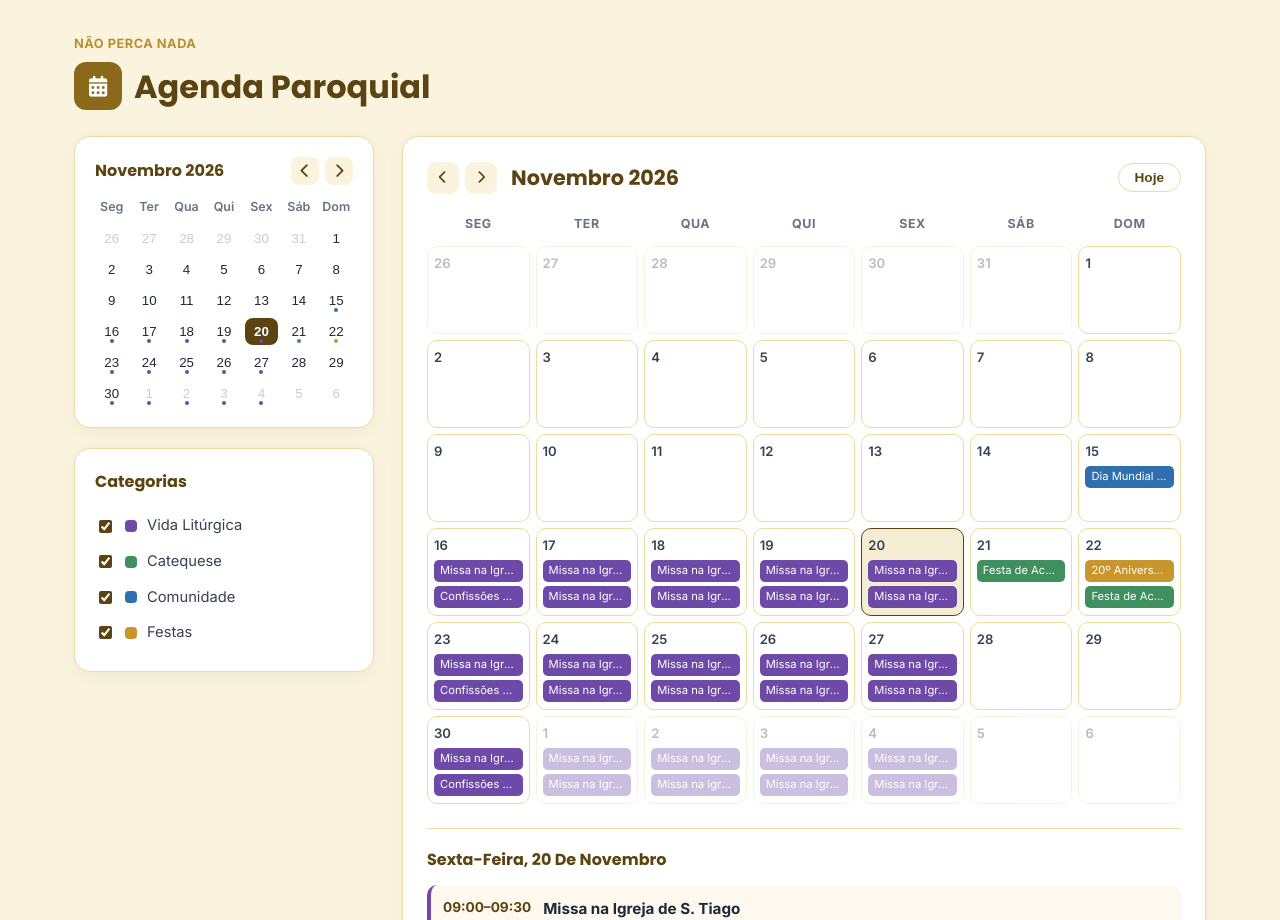
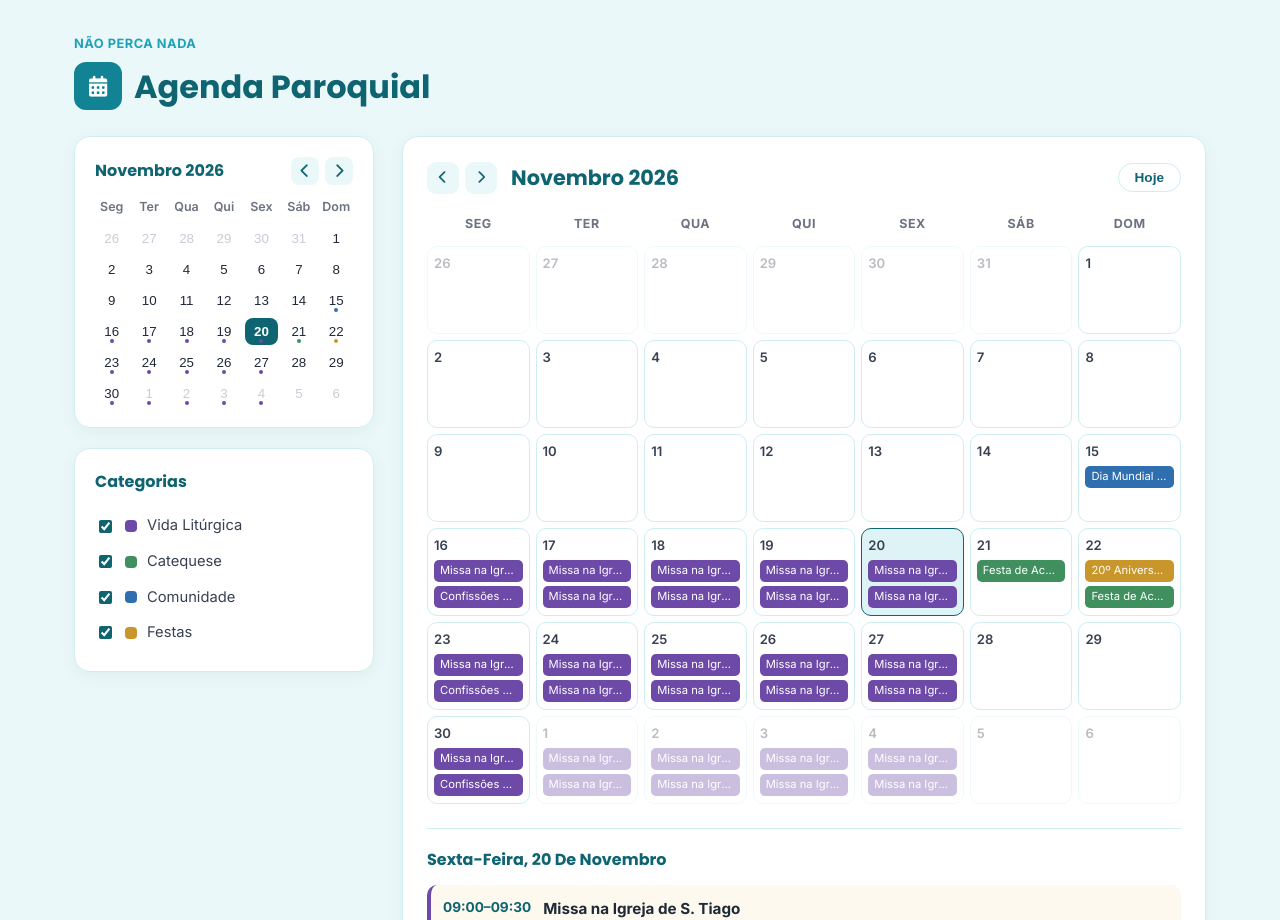
Before and after one commit to nathaliaraquelx/PASCOM, a plain HTML site: page index.html in a window 1280 px wide. Shown: the part 1880-2800 px from the top of the page. Drawn offline with Linux system fonts and the light colour scheme.

Commit message:
Adaptar a paleta de cores do site ao novo logótipo
Troca o tom dourado/castanho antigo por uma paleta turquesa, alinhada
com o anel do novo logótipo (mesmos tokens de cor, só os valores
mudam, por isso o efeito cobre automaticamente botões, ícones,
cabeçalho, rodapé e widget da Agenda). As cores próprias de cada
categoria de evento (Vida Litúrgica, Catequese, Comunidade, Festas)
mantêm-se, para continuarem distinguíveis entre si.

Co-Authored-By: Claude Sonnet 5 <noreply@anthropic.com>
Claude-Session: https://claude.ai/code/session_01TWkPmwcLiFmFosmcjb1kXU

```diff
--- a/css/calendario.css
+++ b/css/calendario.css
@@ -4,13 +4,13 @@
    ========================================================= */
 
 .cal-wrap {
-  --cal-azul: #5c4412;
-  --cal-azul-claro: #b8912c;
+  --cal-azul: #0e6470;
+  --cal-azul-claro: #1ea2b6;
   --cal-dourado: #c9962c;
   --cal-verde: #3f8f5f;
   --cal-roxo: #6d4aa8;
   --cal-bg-card: #ffffff;
-  --cal-borda: #ecdca0;
+  --cal-borda: #cfeef1;
   --cal-texto-muted: #6b7280;
 
   display: grid;
@@ -63,7 +63,7 @@
 }
 .cal-mini-nav button {
   border: none;
-  background: #faf3de;
+  background: #eaf8fa;
   color: var(--cal-azul);
   width: 28px;
   height: 28px;
@@ -71,7 +71,7 @@
   cursor: pointer;
   font-size: 0.9rem;
 }
-.cal-mini-nav button:hover { background: #f0dfa8; }
+.cal-mini-nav button:hover { background: #cdeef2; }
 
 .cal-mini-grid {
   display: grid;
@@ -97,7 +97,7 @@
 .cal-mini-grid button.cal-outro-mes { color: #c7ccd6; }
 .cal-mini-grid button.cal-hoje { font-weight: 700; color: var(--cal-azul-claro); }
 .cal-mini-grid button.cal-selecionado { background: var(--cal-azul); color: #fff; }
-.cal-mini-grid button:hover:not(.cal-selecionado) { background: #faf3de; }
+.cal-mini-grid button:hover:not(.cal-selecionado) { background: #eaf8fa; }
 .cal-mini-dot {
   position: absolute;
   bottom: 2px;
@@ -157,14 +157,14 @@
 }
 .cal-main-nav button {
   border: none;
-  background: #faf3de;
+  background: #eaf8fa;
   color: var(--cal-azul);
   width: 32px;
   height: 32px;
   border-radius: 9px;
   cursor: pointer;
 }
-.cal-main-nav button:hover { background: #f0dfa8; }
+.cal-main-nav button:hover { background: #cdeef2; }
 .cal-hoje-btn {
   margin-left: auto;
   border: 1px solid var(--cal-borda);
@@ -176,7 +176,7 @@
   cursor: pointer;
   font-weight: 600;
 }
-.cal-hoje-btn:hover { background: #faf3de; }
+.cal-hoje-btn:hover { background: #eaf8fa; }
 
 /* Grelha do mês */
 .cal-grid {
@@ -208,7 +208,7 @@
 .cal-dia:hover { background: #fdf9ee; }
 .cal-dia.cal-outro-mes { opacity: 0.35; }
 .cal-dia.cal-hoje { border-color: var(--cal-azul-claro); }
-.cal-dia.cal-selecionado { background: #f5ecd4; border-color: var(--cal-azul); }
+.cal-dia.cal-selecionado { background: #ddf3f6; border-color: var(--cal-azul); }
 .cal-dia-num {
   font-size: 0.82rem;
   font-weight: 600;
--- a/css/style.css
+++ b/css/style.css
@@ -4,22 +4,23 @@
    ========================================================= */
 
 :root {
-  --gold-900: #5c4412;
-  --gold-800: #8a6a1a;
-  --gold-600: #b8912c;
-  --gold-400: #d9b65b;
+  /* Paleta alinhada com o novo logótipo (anel turquesa + destaque dourado) */
+  --gold-900: #0e6470;
+  --gold-800: #128394;
+  --gold-600: #1ea2b6;
+  --gold-400: #7cd0dc;
   --white: #ffffff;
-  --gold-200: #f0dfa8;
-  --gold-100: #faf3de;
-  --gold-border: #ecdca0;
-  --text: #3b2c0d;
-  --text-muted: #8a7645;
+  --gold-200: #cdeef2;
+  --gold-100: #eaf8fa;
+  --gold-border: #cfeef1;
+  --text: #16272a;
+  --text-muted: #5e8186;
 
   --font-heading: 'Poppins', sans-serif;
   --font-body: 'Inter', sans-serif;
 
   --radius: 14px;
-  --shadow: 0 10px 30px rgba(92, 68, 18, 0.10);
+  --shadow: 0 10px 30px rgba(14, 100, 112, 0.10);
 }
 
 * { box-sizing: border-box; }
@@ -86,7 +87,7 @@ ul { list-style: none; margin: 0; padding: 0; }
   top: 0;
   z-index: 500;
   background: var(--white);
-  box-shadow: 0 2px 14px rgba(92, 68, 18, 0.08);
+  box-shadow: 0 2px 14px rgba(14, 100, 112, 0.08);
 }
 .header-inner {
   display: flex;
@@ -218,9 +219,9 @@ ul { list-style: none; margin: 0; padding: 0; }
 }
 .btn:hover { transform: translateY(-2px); }
 .btn-yellow { background: var(--white); color: var(--gold-900); }
-.btn-yellow:hover { background: var(--gold-200); box-shadow: 0 8px 20px rgba(184,145,44,.4); }
+.btn-yellow:hover { background: var(--gold-200); box-shadow: 0 8px 20px rgba(30,162,182,.4); }
 .btn-blue { background: var(--gold-800); color: var(--white); }
-.btn-blue:hover { background: var(--gold-900); box-shadow: 0 8px 20px rgba(138,106,26,.35); }
+.btn-blue:hover { background: var(--gold-900); box-shadow: 0 8px 20px rgba(18,131,148,.35); }
 .btn-outline { background: transparent; border-color: rgba(255,255,255,.8); color: var(--white); }
 .btn-outline:hover { background: rgba(255,255,255,.15); }
 
@@ -251,7 +252,7 @@ ul { list-style: none; margin: 0; padding: 0; }
   inset: 0;
   z-index: 1;
   background:
-    linear-gradient(160deg, rgba(92,68,18,0.88) 0%, rgba(138,106,26,0.72) 55%, rgba(184,145,44,0.55) 100%),
+    linear-gradient(160deg, rgba(14,100,112,0.88) 0%, rgba(18,131,148,0.72) 55%, rgba(30,162,182,0.55) 100%),
     radial-gradient(circle at 85% 15%, rgba(255,255,255,0.2), transparent 45%),
     radial-gradient(circle at 10% 90%, rgba(255,255,255,0.06), transparent 40%);
   pointer-events: none;
@@ -366,7 +367,7 @@ ul { list-style: none; margin: 0; padding: 0; }
   justify-content: center;
   font-size: 4rem;
   color: var(--gold-900);
-  box-shadow: 0 16px 30px rgba(184,145,44,0.35);
+  box-shadow: 0 16px 30px rgba(30,162,182,0.35);
   border: 6px solid var(--white);
   outline: 3px solid var(--gold-800);
 }
@@ -442,7 +443,7 @@ ul { list-style: none; margin: 0; padding: 0; }
   border: 1px solid var(--gold-border);
   border-radius: 12px;
   padding: 16px 20px;
-  box-shadow: 0 2px 10px rgba(92,68,18,.06);
+  box-shadow: 0 2px 10px rgba(14,100,112,.06);
 }
 .timeline-dot {
   position: absolute;
@@ -767,7 +768,7 @@ ul { list-style: none; margin: 0; padding: 0; }
   box-shadow: var(--shadow);
   transition: transform .2s, box-shadow .2s;
 }
-.group-card:hover { transform: translateY(-5px); box-shadow: 0 16px 34px rgba(92,68,18,0.14); }
+.group-card:hover { transform: translateY(-5px); box-shadow: 0 16px 34px rgba(14,100,112,0.14); }
 .group-card i { font-size: 1.6rem; color: var(--gold-800); background: var(--gold-100); width: 50px; height: 50px; border-radius: 50%; display: flex; align-items: center; justify-content: center; margin-bottom: 14px; }
 
 /* Gallery */
```
